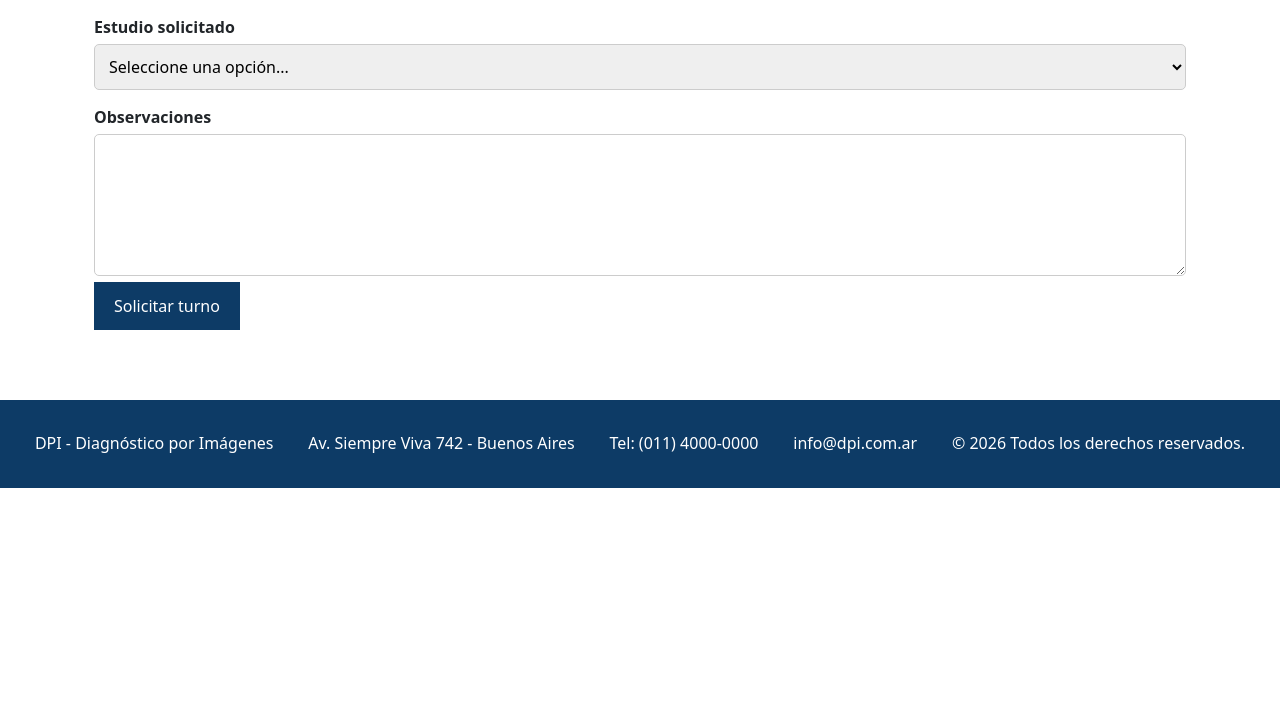
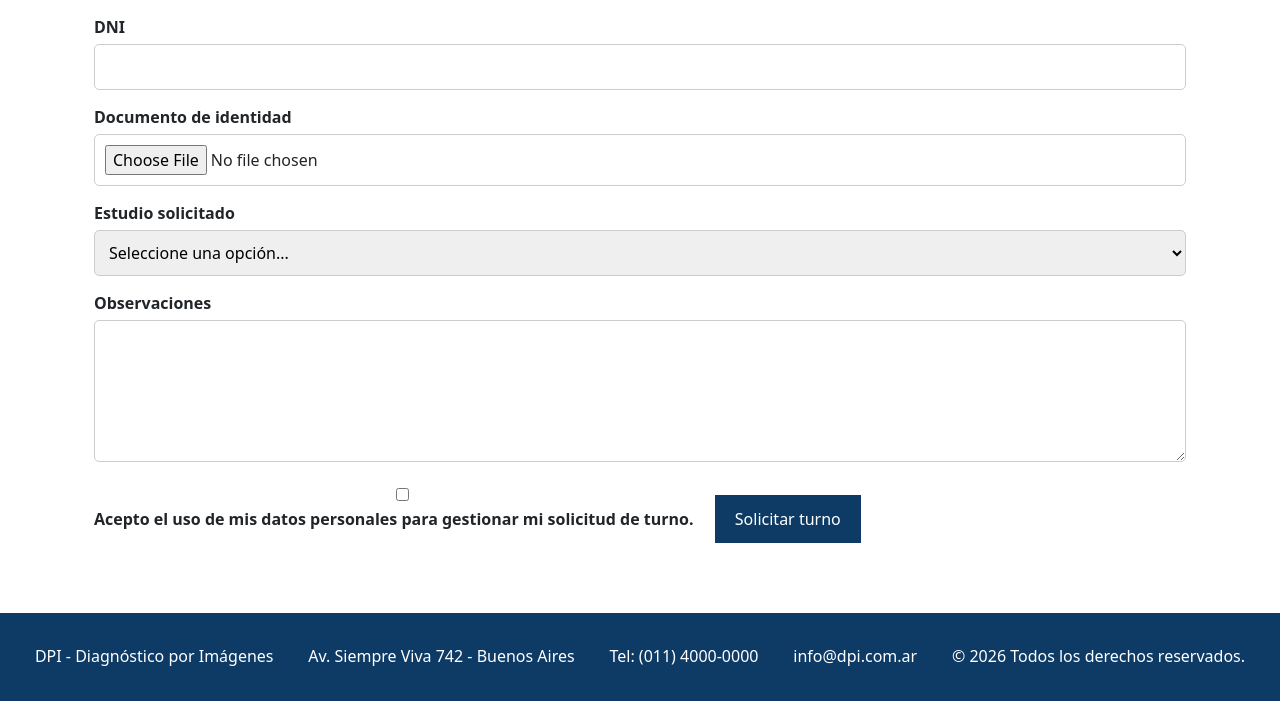
Before and after one commit to S3n0rX/proyecto-dpi, a website: page pages/turnos.html in a window 1280 px wide. Shown: the part 777-1478 px from the top of the page. Before the commit the page ends 1265 px from the top, so only its background shows below. Drawn offline with nearby package versions, Linux system fonts and the light colour scheme.

Commit message:
Agrego validaciones y datos de identificación al formulario

```diff
--- a/pages/turnos.html
+++ b/pages/turnos.html
@@ -105,20 +105,27 @@
                     <input type="email" id="email" required>
 
                     <label for="telefono">Teléfono</label>
-                    <input type="tel" id="telefono" required>
+                    <input type="tel" id="telefono" minlength="8" maxlength="15" required>
+
+                    <label for="documento">DNI</label>
+                    <input type="text" id="documento" minlength="7" maxlength="8" required>
+
+                    <label for="documentacion">Documento de identidad</label>
+                    <input type="file" id="documentacion" accept="image/*,.pdf" required>
 
                     <label for="estudio">Estudio solicitado</label>
-
-                    <select id="estudio">
-                        <option value="_blank" selected disabled>Seleccione una opción...</option>
+                    <select id="estudio" required>
+                        <option value="" selected disabled>Seleccione una opción...</option>
                         <option>Radiología Digital</option>
                         <option>Tomografía Computada</option>
                         <option>Resonancia Magnética</option>
                     </select>
 
                     <label for="mensaje">Observaciones</label>
-
-                    <textarea id="mensaje" rows="5"></textarea>
+                    <textarea id="mensaje" rows="5" required></textarea>
+                    <label for="consentimiento">
+                        <input type="checkbox" id="consentimiento" required>
+                        Acepto el uso de mis datos personales para gestionar mi solicitud de turno.</label>
 
                     <button type="submit">Solicitar turno</button>
                 </form>
```
